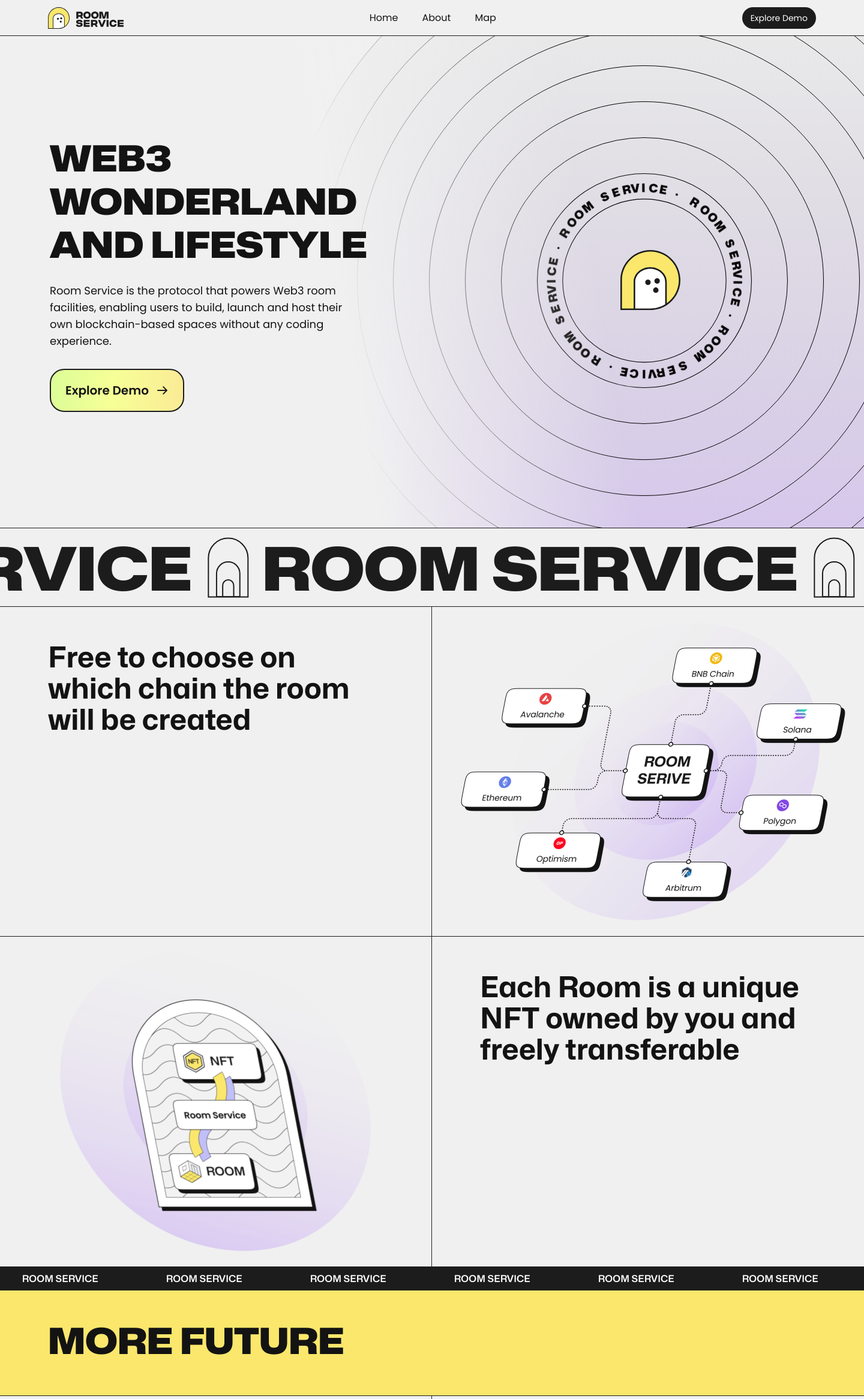
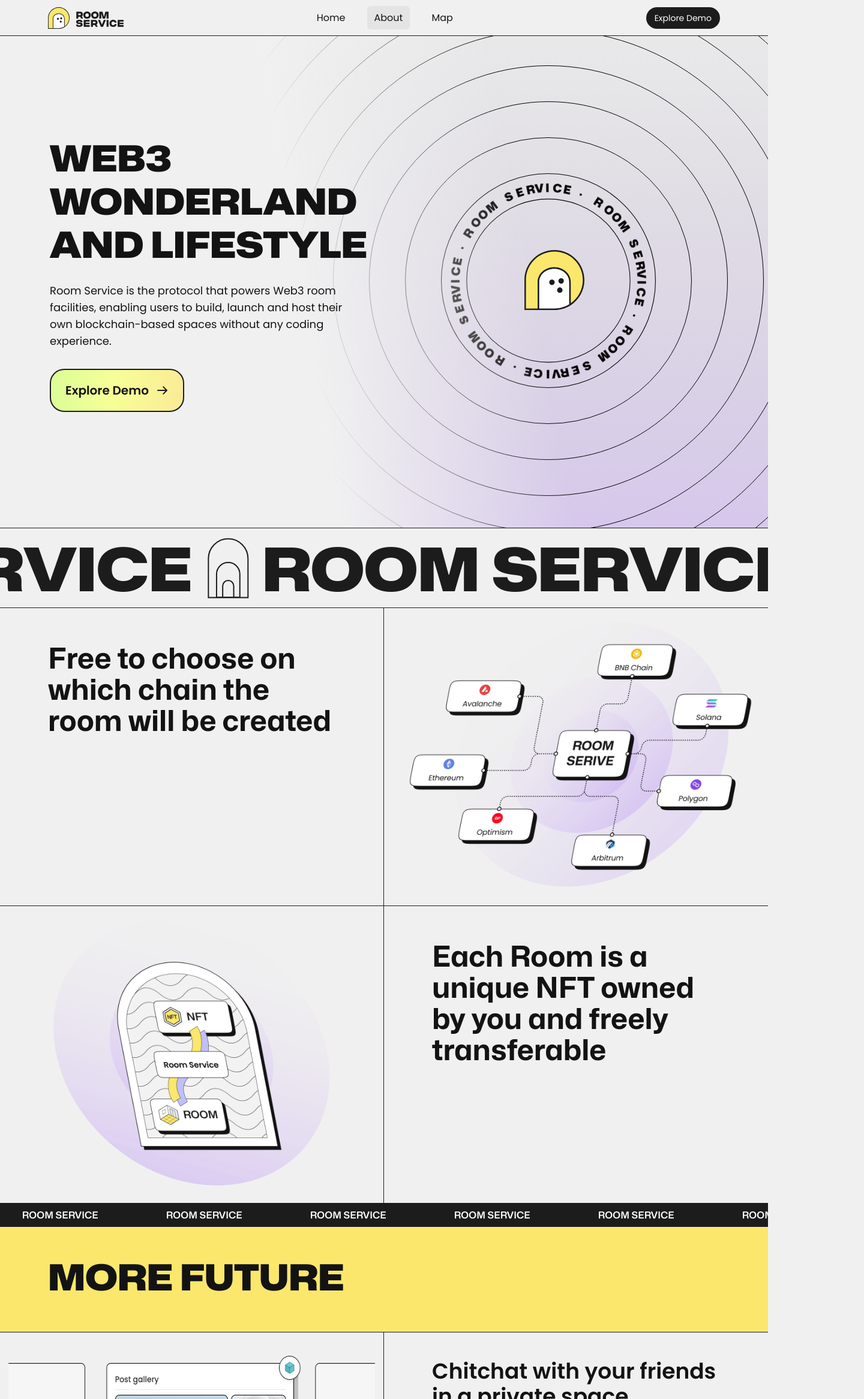
Before and after one commit to roomservice-crypto/web-rooom, a Next.js app: page /about in a window 1280 px wide. Shown: the top 2333 px of the page at 60% size, 1440 px wide, since content can reach past the window. Built offline with nearby package versions, Linux system fonts and the light colour scheme.

Commit message:
feat: scale page

```diff
--- a/src/components/about/Banner.tsx
+++ b/src/components/about/Banner.tsx
@@ -14,13 +14,8 @@ export default function Banner() {
 	})
 
 	return (
-		<svg
-			className='mx-auto'
-			width='1440'
-			height='132'
-			viewBox='0 0 1440 132'
-			fill='none'
-			xmlns='http://www.w3.org/2000/svg'>
+		<div className='border-t border-b border-dark overflow-hidden'>
+			<svg width='7200' height='132' viewBox='0 0 7200 132' fill='none' xmlns='http://www.w3.org/2000/svg'>
 				<animated.svg x={x} width={SINGLE_WIDTH * 10}>
 					{Array(10)
 						.fill(1)
@@ -37,7 +32,7 @@ export default function Banner() {
 							</React.Fragment>
 						))}
 				</animated.svg>
-			<path d='M0 1H1440V-1H0V1ZM1440 131H0V133H1440V131Z' fill='#1C1C1C' mask='url(#path-1-inside-1_1301_38150)' />
 			</svg>
+		</div>
 	)
 }
--- a/src/components/about/BannerThin.tsx
+++ b/src/components/about/BannerThin.tsx
@@ -14,11 +14,12 @@ export default function BannerThin() {
 	})
 
 	return (
+		<div className='overflow-hidden'>
 			<svg
 				className='mx-auto bg-dark'
-			width='1440'
+				width='7200'
 				height='40'
-			viewBox='0 0 1440 40'
+				viewBox='0 0 7200 40'
 				fill='none'
 				xmlns='http://www.w3.org/2000/svg'>
 				<animated.svg x={x} width={SINGLE_WIDTH * 20}>
@@ -31,5 +32,6 @@ export default function BannerThin() {
 						))}
 				</animated.svg>
 			</svg>
+		</div>
 	)
 }
--- a/src/components/about/Footer.tsx
+++ b/src/components/about/Footer.tsx
@@ -3,14 +3,14 @@ import Twitter from '@/svgs/twitter.svg'
 
 export default function Footer() {
 	return (
-		<footer className='mx-auto flex w-[1440px] items-center border-t border-dark px-20 py-12'>
+		<footer className='flex items-center border-t border-dark px-20 py-12'>
 			<span className='font-mona text-[36px] font-[900]'>ROOMSERVICE</span>
 
-			<button className='ml-auto flex items-center gap-x-[10px] rounded-full border border-dark py-4 px-6'>
+			<button className='ml-auto flex items-center gap-x-[10px] rounded-full border-[1.5px] border-dark py-4 px-6'>
 				<Discord />
 				<span>Join our discord</span>
 			</button>
-			<button className='ml-6 flex items-center gap-x-[10px] rounded-full border border-dark py-4 px-6'>
+			<button className='ml-6 flex items-center gap-x-[10px] rounded-full border-[1.5px] border-dark py-4 px-6'>
 				<Twitter />
 				<span>Follow us on Twitter</span>
 			</button>
--- a/src/components/about/SectionBlock.tsx
+++ b/src/components/about/SectionBlock.tsx
@@ -3,19 +3,19 @@ import Image from 'next/image'
 export default function SectionBlock() {
 	return (
 		<>
-			<section className='mx-auto flex h-[550px] w-[1440px] border-b border-dark'>
+			<section className='flex border-b border-dark'>
 				<div className='w-[50%] border-r border-dark px-[80px] py-[60px]'>
 					<h2 className='font-mona text-[48px] font-[800] leading-[52px]'>
 						Free to choose on which chain the room will be created
 					</h2>
 				</div>
-				<div className='w-[50%]'>
+				<div className='flex w-[50%] items-center justify-center'>
 					<figure>
 						<Image src='/assets/about/chains.png' width={1440} height={1100} />
 					</figure>
 				</div>
 			</section>
-			<section className='mx-auto flex h-[550px] w-[1440px]'>
+			<section className='mx-auto flex'>
 				<div className='w-[50%]  border-r border-dark '>
 					<figure>
 						<Image src='/assets/about/nft.png' width={1440} height={1100} />
--- a/src/components/about/SectionCard.tsx
+++ b/src/components/about/SectionCard.tsx
@@ -1,7 +1,7 @@
 export default function SectionCard() {
 	return (
 		<>
-			<section className='mx-auto h-[900px] w-[1440px] overflow-hidden border-b border-dark pt-[96px]'>
+			<section className='overflow-hidden border-b border-dark pt-[96px]'>
 				<h2 className='px-20 font-mona text-[60px] font-[900] uppercase leading-[64px]'>
 					Personalize own on-chain space and socialize with friends
 				</h2>
@@ -23,13 +23,13 @@ export default function SectionCard() {
 						</div>
 					</div>
 
-					<figure className='w-[813px] flex-shrink-0'>
-						<img className='h-[676px] w-[813px]' src='/assets/about/card-1.png' />
+					<figure className='w-[56.46%] flex-shrink-0 self-end'>
+						<img className='w-full' src='/assets/about/card-1.png' />
 					</figure>
 				</div>
 			</section>
 
-			<section className='mx-auto h-[900px] w-[1440px] overflow-hidden border-b border-dark pt-[96px]'>
+			<section className='overflow-hidden border-b border-dark pt-[96px]'>
 				<h2 className='px-20 font-mona text-[60px] font-[900] uppercase leading-[64px]'>
 					Enjoy a variety of Fun Games with tradable assets
 				</h2>
@@ -48,13 +48,13 @@ export default function SectionCard() {
 						</div>
 					</div>
 
-					<figure className='w-[813px] flex-shrink-0'>
-						<img className='h-[676px] w-[813px]' src='/assets/about/card-2.png' />
+					<figure className='w-[56.46%] flex-shrink-0 self-end'>
+						<img className='w-full' src='/assets/about/card-2.png' />
 					</figure>
 				</div>
 			</section>
 
-			<section className='mx-auto h-[900px] w-[1440px] overflow-hidden border-b border-dark pt-[96px]'>
+			<section className=' overflow-hidden border-b border-dark pt-[96px]'>
 				<h2 className='px-20 font-mona text-[60px] font-[900] uppercase leading-[64px]'>
 					Composite room that communicates directly with target users
 				</h2>
@@ -76,13 +76,13 @@ export default function SectionCard() {
 						</div>
 					</div>
 
-					<figure className='w-[813px] flex-shrink-0'>
-						<img className='h-[612px] w-[813px]' src='/assets/about/card-3.png' />
+					<figure className='w-[56.46%] flex-shrink-0 self-end'>
+						<img className='w-full' src='/assets/about/card-3.png' />
 					</figure>
 				</div>
 			</section>
 
-			<section className='mx-auto h-[900px] w-[1440px] overflow-hidden pt-[96px]'>
+			<section className='overflow-hidden pt-[96px]'>
 				<h2 className='px-20 font-mona text-[60px] font-[900] uppercase leading-[64px]'>
 					Easily Customize your on-chain paradise without coding
 				</h2>
@@ -102,8 +102,8 @@ export default function SectionCard() {
 						</div>
 					</div>
 
-					<figure className='w-[813px] flex-shrink-0'>
-						<img className='h-[676px] w-[813px]' src='/assets/about/card-4.png' />
+					<figure className='w-[56.46%] flex-shrink-0 self-end'>
+						<img className='w-full' src='/assets/about/card-4.png' />
 					</figure>
 				</div>
 			</section>
--- a/src/components/about/SectionHero.tsx
+++ b/src/components/about/SectionHero.tsx
@@ -1,10 +1,10 @@
 import ArrowRight from '@/svgs/arrow-right.svg'
-import clsx from 'clsx'
 import Loops from './Loops'
 
 export default function SectionHero() {
 	return (
-		<section className='relative mx-auto h-[820px] w-[1440px] overflow-hidden  pt-[171px] pl-[83px]'>
+		<section className='overflow-hidden'>
+			<div className='relative h-[820px] pt-[171px] pl-[83px]'>
 				<div className='absolute right-0 top-0 flex h-full w-full items-center justify-end pb-1'>
 					<div className='relative left-[233px]'>
 						<Loops />
@@ -19,8 +19,8 @@ export default function SectionHero() {
 						Web3 wonderland and lifestyle
 					</h1>
 					<p className='mt-6 w-[506px] text-lg font-normal'>
-					Room Service is the protocol that powers Web3 room facilities, enabling users to build, launch and host their
-					own blockchain-based spaces without any coding experience.
+						Room Service is the protocol that powers Web3 room facilities, enabling users to build, launch and host
+						their own blockchain-based spaces without any coding experience.
 					</p>
 					<button className='button mt-8'>
 						<span>Explore Demo</span>
@@ -28,6 +28,7 @@ export default function SectionHero() {
 						<ArrowRight />
 					</button>
 				</div>
+			</div>
 		</section>
 	)
 }
--- a/src/components/about/SectionValues.tsx
+++ b/src/components/about/SectionValues.tsx
@@ -6,11 +6,11 @@ import ArrowRight from '@/svgs/arrow-right.svg'
 export default function SectionValues() {
 	return (
 		<>
-			<div className='mx-auto w-[1440px] bg-[#FAE76C] px-20 py-10 font-mona text-[60px] font-[900] leading-[95px]'>
+			<div className='bg-[#FAE76C] px-20 py-10 font-mona text-[60px] font-[900] leading-[95px]'>
 				Room Service's Values
 			</div>
 
-			<section className='mx-auto flex w-[1440px] border-t border-dark'>
+			<section className='flex border-t border-dark'>
 				<div className='p-20 pt-[90px]'>
 					<Value1 />
 
@@ -43,7 +43,7 @@ export default function SectionValues() {
 				</div>
 			</section>
 
-			<section className='mx-auto flex h-[550px] w-[1440px] border-t border-dark'>
+			<section className='aspect-[1440/550] flex border-t border-dark'>
 				<div className='w-[50%] border-r border-dark pl-20 pt-[96px]'>
 					<h3 className='w-[490px] font-mona text-[48px] font-[800] leading-[52px]'>
 						Start owning your private <br /> room For Free Now
@@ -55,10 +55,11 @@ export default function SectionValues() {
 						<ArrowRight />
 					</button>
 				</div>
+
 				<div className='relative w-[50%] overflow-hidden'>
-					<figure className='absolute top-[30px] left-[-210px]'>
+					<figure className='absolute w-full top-[30px] left-[-210px]'>
 						<img
-							className='h-[851px] w-[851px] origin-center animate-spin-about-circle'
+							className='w-[100%] origin-center animate-spin-about-circle'
 							src='/assets/about/circle-full.png'
 							width={851}
 							height={851}
--- a/src/layout/header.tsx
+++ b/src/layout/header.tsx
@@ -2,8 +2,11 @@ import LogoText from '@/svgs/logo-text.svg'
 import clsx from 'clsx'
 import Image from 'next/image'
 import Link from 'next/link'
+import { useRouter } from 'next/router'
 
 export default function Header(props: { className?: string }) {
+	const router = useRouter()
+
 	return (
 		<header className={clsx('flex h-[60px] items-center border-b border-dark px-20', props.className)}>
 			<Link href='/'>
@@ -17,17 +20,22 @@ export default function Header(props: { className?: string }) {
 				<ul className='flex items-center gap-x-6'>
 					<li>
 						<Link href='/'>
-							<a className='px-2 py-3'>Home</a>
+							<a className={clsx('px-3 py-2', router.pathname === '/' && 'rounded-md bg-black bg-opacity-5')}>Home</a>
 						</Link>
 					</li>
 					<li>
 						<Link href='/about'>
-							<a className='px-2 py-3'>About</a>
+							<a className={clsx('px-3 py-2', router.pathname === '/about' && 'rounded-md bg-black bg-opacity-5')}>
+								About
+							</a>
 						</Link>
 					</li>
 					<li>
 						<Link href='/map'>
-							<a className='px-2 py-3'>Map</a>
+							<a
+								className={clsx('px-3 py-2', router.pathname.startsWith('/map') && 'rounded-md bg-black bg-opacity-5')}>
+								Map
+							</a>
 						</Link>
 					</li>
 				</ul>
--- a/src/pages/about.tsx
+++ b/src/pages/about.tsx
@@ -11,7 +11,7 @@ import Header from '@/layout/header'
 export default function About() {
 	return (
 		<>
-			<Header className='mx-auto w-[1440px]' />
+			<Header  />
 
 			<SectionHero />
 
--- a/tailwind.config.js
+++ b/tailwind.config.js
@@ -20,7 +20,7 @@ module.exports = {
 			},
 			animation: {
 				'spin-about-loops': 'spin 12s linear infinite',
-				'spin-about-circle': 'spin 12s linear infinite',
+				'spin-about-circle': 'spin 16s linear infinite',
 			}
 		}
 	},
```
Also changed, not shown: src/components/about/SectionMore.tsx (+19 -23 lines). Lines whose indentation alone changed are shown as unchanged.
